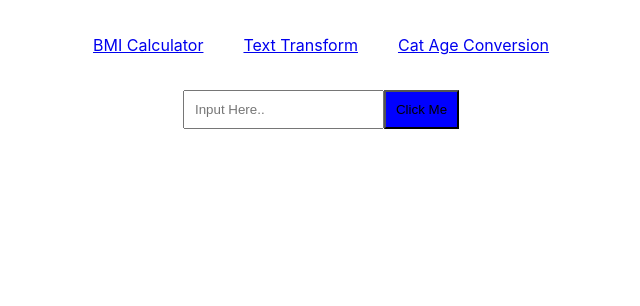
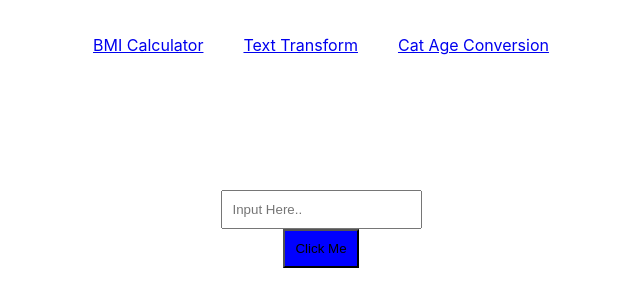
Before and after one commit to agusTrih/exercise7-react-yarn, a React (Create React App) app: page /catsage in a window 1280 px wide. Shown: the top 306 px of the page, without its empty margins (319-959 px from the left). Built offline with nearby package versions, Linux system fonts and the light colour scheme.

Commit message:
add form

```diff
--- a/src/pages/CatsAge/CatsAge.jsx
+++ b/src/pages/CatsAge/CatsAge.jsx
@@ -2,7 +2,13 @@ import React, { useState } from "react";
 import Styled from "styled-components";
 
 // line di bawah adalah Styled-componen
-
+const FormStyle = Styled.form`
+display: flex;
+flex-direction: column;
+justify-content: center;
+align-items: center;
+margin-top: 100px
+`;
 const InputStyle = Styled.input`
 padding: 10px;
 `;
@@ -37,6 +43,7 @@ function CatsAge() {
     }
     return (
         <div>
+            <FormStyle>
                 <InputStyle
                     type="number"
                     value={ageCat}
@@ -45,6 +52,7 @@ function CatsAge() {
                 ></InputStyle>
                 <ButtonStyle onClick={handleClick}>Click Me</ButtonStyle>
                 <ParagraphStyle>{afterConverter}</ParagraphStyle>
+            </FormStyle>
         </div>
     );
 }
```
Lines whose indentation alone changed are shown as unchanged.
